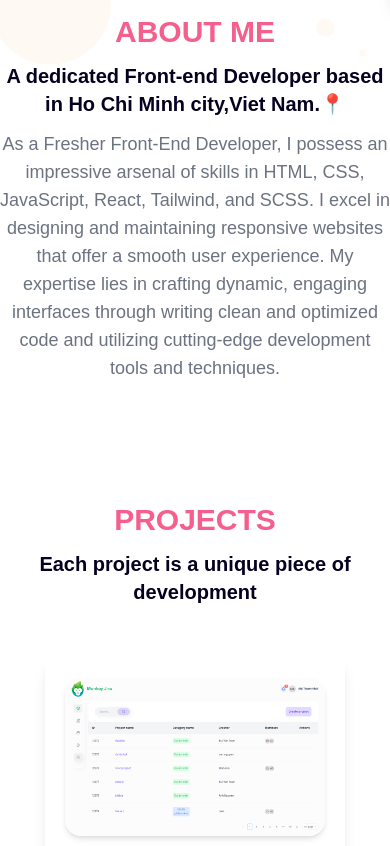
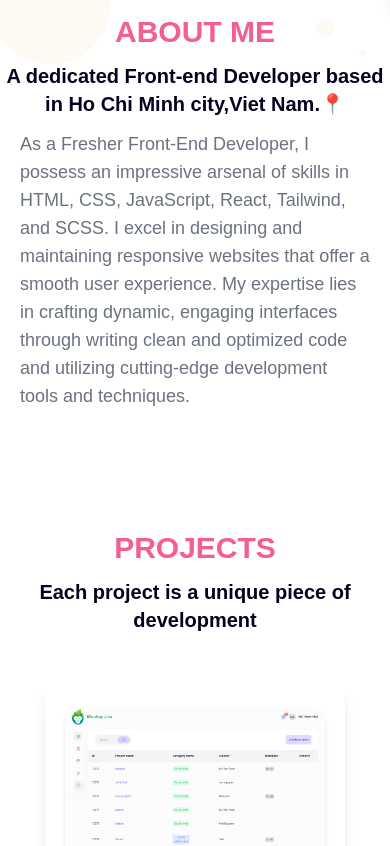
Before and after one commit to Khoi300399/Portfolio, a React (Create React App) app: page / in a window 390 px wide. Shown: the part 840-1686 px from the top of the page. Built offline with nearby package versions, Linux system fonts and the light colour scheme.

Commit message:
fix my CV

```diff
--- a/src/components/About/About.jsx
+++ b/src/components/About/About.jsx
@@ -13,14 +13,14 @@ const About = () => {
           className="animate-move object-cover w-full h-full"
         />
       </div>
-      <div className="w-[500px]">
+      <div className="sm:w-[500px] w-[400px]">
         <h3 className="text-[#f55f8d] lg:text-left text-center text-3xl font-bold mb-3">
           ABOUT ME
         </h3>
         <h4 className="text-[#070120] text-xl lg:text-left text-center mb-3 font-semibold">
           A dedicated Front-end Developer based in Ho Chi Minh city,Viet Nam.📍
         </h4>
-        <p className="text-[#6b7280] text-lg lg:text-left text-center">
+        <p className="text-[#6b7280] text-lg text-left sm:px-0 px-5">
           As a Fresher Front-End Developer, I possess an impressive arsenal of
           skills in HTML, CSS, JavaScript, React, Tailwind, and SCSS. I excel in
           designing and maintaining responsive websites that offer a smooth user
--- a/src/components/Contact/Contact.jsx
+++ b/src/components/Contact/Contact.jsx
@@ -10,7 +10,7 @@ const Contact = () => {
             Don't be shy! Hit me up! 👇
           </h4>
         </div>
-        <div className="w-full flex lg:flex-row flex-col items-center justify-center lg:gap-x-20 gap-y-10">
+        <div className="w-full flex lg:flex-row flex-col sm:items-center items-start sm:justify-center justify-start lg:gap-x-20 gap-y-10">
           <div className="flex items-center gap-x-5">
             <div className="flex items-center justify-center w-20 h-20 p-5 rounded-full text-blue-500 shadow-lg text-3xl">
               <i className="fa-solid fa-map-location-dot"></i>
```
Also changed, not shown: 2 other files (tests, documents, lock files or other folders).
